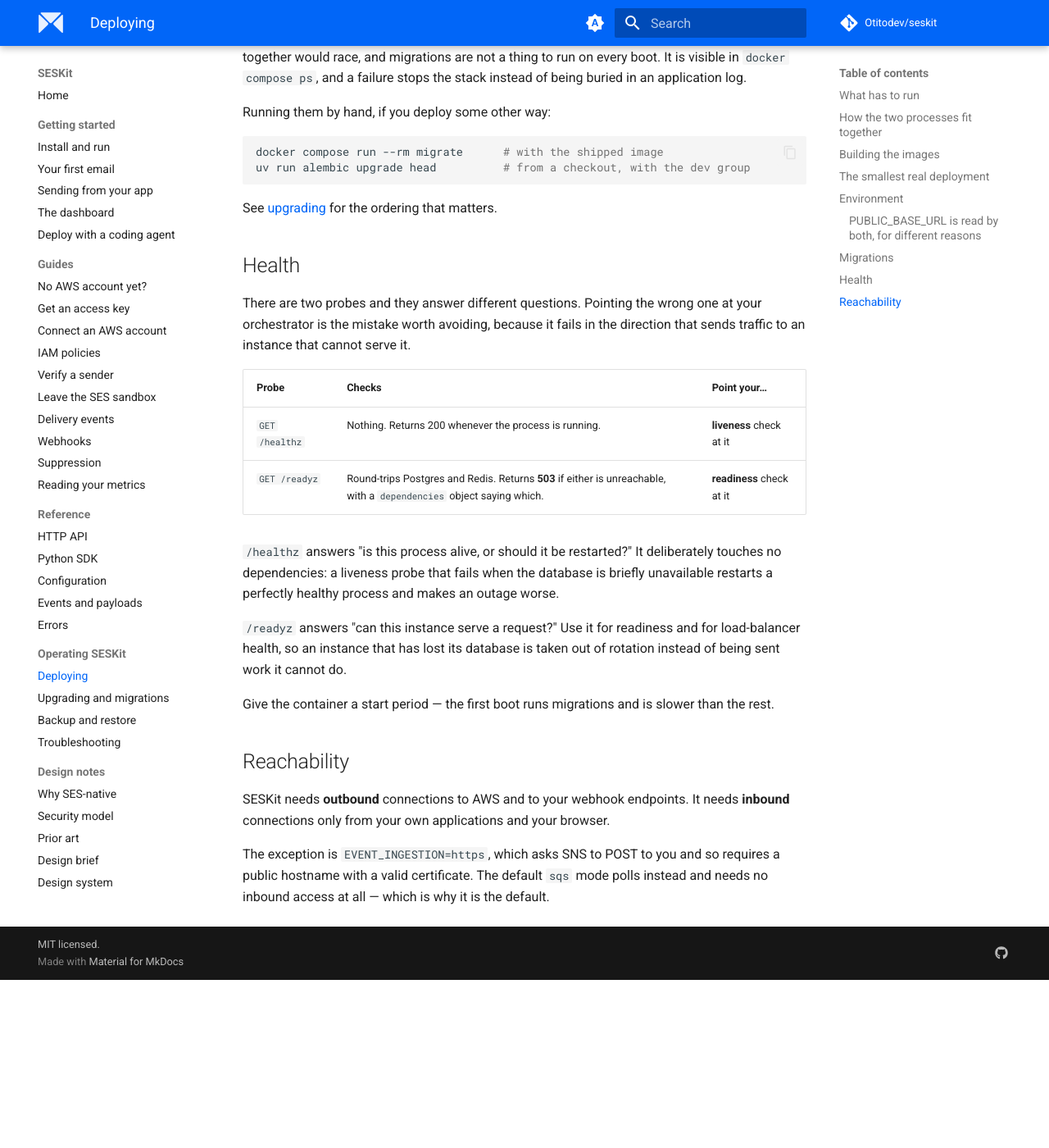
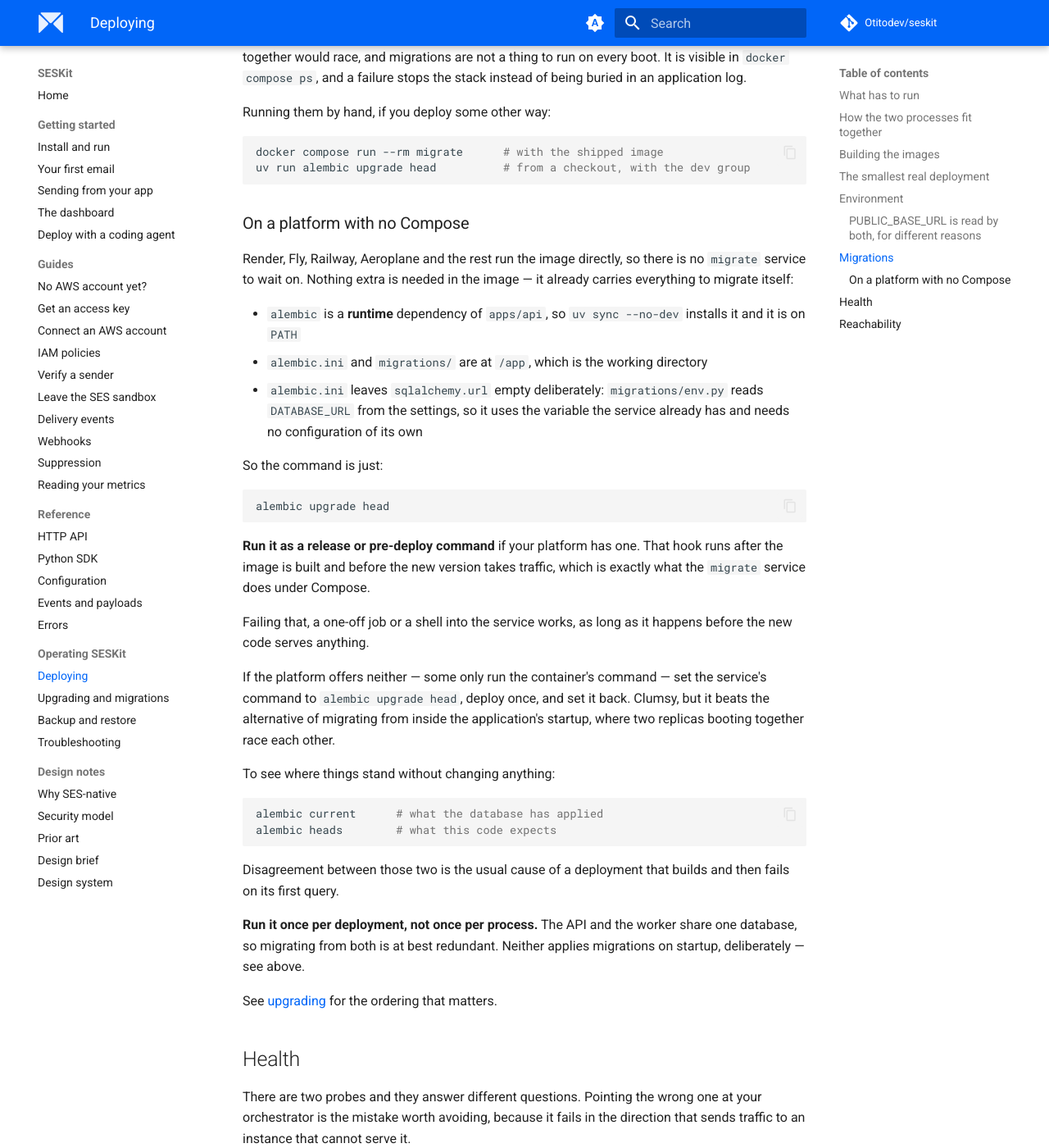
Before and after one commit to Otitodev/seskit, an MkDocs documentation site: the page built from docs/operating/deploying.md, in a window 1280 px wide and 1400 px high, scrolled down 3822 px. Shown: the whole window at 82% size. Built offline with MkDocs 1.6.1 and Material for MkDocs 9.7.7, drawn with Linux system fonts in a browser that asks for light colours; comment, search, counter and statistics services are not loaded; before the commit the page ends 5017 px from its top, so only the background shows below that.

Commit message:
docs: how to migrate on a platform that has no Compose
The migrations section covered two cases: the `migrate` service under Compose,
and `uv run alembic upgrade head` from a checkout. A deployment hit the third -
the shipped image running directly on a hosting platform, where there is no
`migrate` service to wait on and no dev group to run from. It builds, starts,
and fails on its first query.

Nothing is missing from the image. `alembic` is already a runtime dependency of
`apps/api`, `alembic.ini` and `migrations/` are at `/app`, and the ini leaves
`sqlalchemy.url` empty so `env.py` can read `DATABASE_URL` - which means the
command needs no configuration beyond what the service already has:

    alembic upgrade head

Where to put it, in preference order: a release or pre-deploy hook, which is
what the `migrate` service is; a one-off job; or, on a platform that runs only
the container's command, set the command to it once and set it back. That last
one is clumsy and still better than migrating from application startup, where
two replicas booting together race.

Plus `alembic current` and `alembic heads`, because "what does the database
actually have" is the first question when a deployment fails this way.

The claim that the command needs no configuration is now a test. Filling in
`sqlalchemy.url` is the tempting change - it reads as a missing value - and it
would send every migration to whatever was written there instead of to the
database the service is configured with.

````diff
--- a/docs/operating/deploying.md
+++ b/docs/operating/deploying.md
@@ -168,6 +168,51 @@ docker compose run --rm migrate      # with the shipped image
 uv run alembic upgrade head          # from a checkout, with the dev group
 ```
 
+### On a platform with no Compose
+
+Render, Fly, Railway, Aeroplane and the rest run the image directly, so there
+is no `migrate` service to wait on. Nothing extra is needed in the image — it
+already carries everything to migrate itself:
+
+- `alembic` is a **runtime** dependency of `apps/api`, so `uv sync --no-dev`
+  installs it and it is on `PATH`
+- `alembic.ini` and `migrations/` are at `/app`, which is the working directory
+- `alembic.ini` leaves `sqlalchemy.url` empty deliberately: `migrations/env.py`
+  reads `DATABASE_URL` from the settings, so it uses the variable the service
+  already has and needs no configuration of its own
+
+So the command is just:
+
+```bash
+alembic upgrade head
+```
+
+**Run it as a release or pre-deploy command** if your platform has one. That
+hook runs after the image is built and before the new version takes traffic,
+which is exactly what the `migrate` service does under Compose.
+
+Failing that, a one-off job or a shell into the service works, as long as it
+happens before the new code serves anything.
+
+If the platform offers neither — some only run the container's command — set
+the service's command to `alembic upgrade head`, deploy once, and set it back.
+Clumsy, but it beats the alternative of migrating from inside the application's
+startup, where two replicas booting together race each other.
+
+To see where things stand without changing anything:
+
+```bash
+alembic current      # what the database has applied
+alembic heads        # what this code expects
+```
+
+Disagreement between those two is the usual cause of a deployment that builds
+and then fails on its first query.
+
+**Run it once per deployment, not once per process.** The API and the worker
+share one database, so migrating from both is at best redundant. Neither
+applies migrations on startup, deliberately — see above.
+
 See [upgrading](upgrading.md) for the ordering that matters.
 
 ## Health
````
Also changed, not shown: 1 other file.
